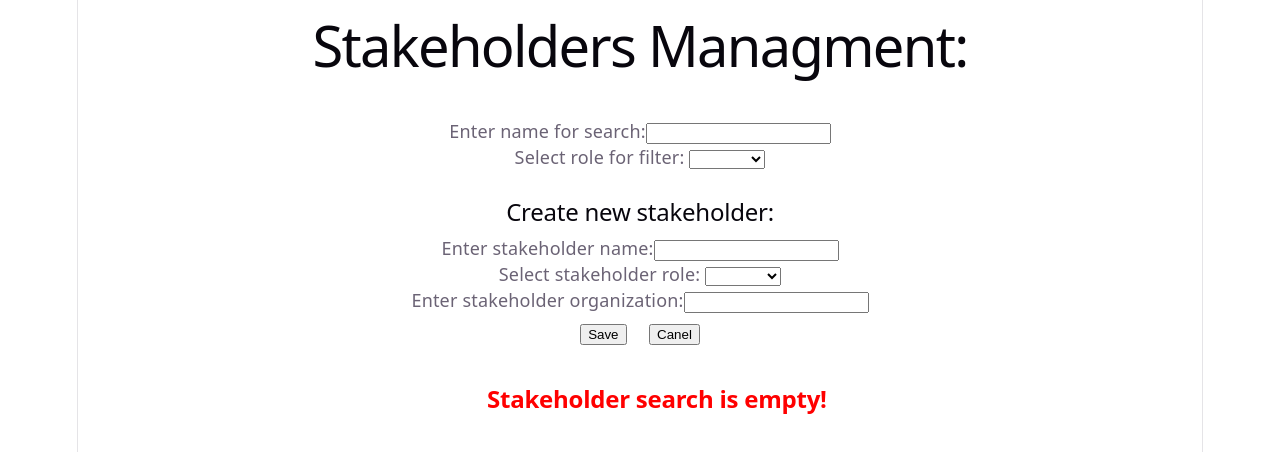
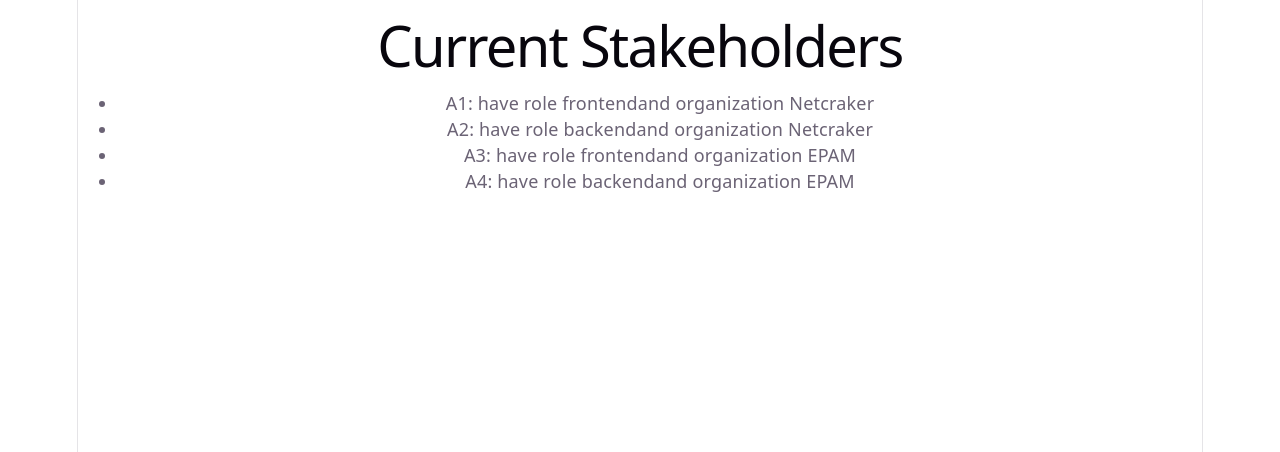
Before and after one commit to Igorstar23/igor-stakeholder-onboarding, a React (Vite) app in the folder apps/react-lab/: page / in a window 1280 px wide. Shown: the top 452 px of the page. Built offline with nearby package versions, Linux system fonts and the light colour scheme.

Commit message:
feat(react): add async stakeholder loader

```diff
--- /dev/null
+++ b/apps/react-lab/public/stakeholders.json
@@ -0,0 +1,26 @@
+[
+    {
+        "id": "0",
+        "name": "A1",
+        "role": "frontend",
+        "organization": "Netcraker"
+    },
+    {
+        "id": "1",
+        "name": "A2",
+        "role": "backend",
+        "organization": "Netcraker"
+    },
+    {
+        "id": "2",
+        "name": "A3",
+        "role": "frontend",
+        "organization": "EPAM"
+    },
+    {
+        "id": "3",
+        "name": "A4",
+        "role": "backend",
+        "organization": "EPAM"
+    }
+]
--- a/apps/react-lab/src/App.tsx
+++ b/apps/react-lab/src/App.tsx
@@ -1,12 +1,12 @@
 import './App.css'
-import StructuredStatePage from './modules/11-structured-state/StructuredStatePage'
+import AsyncStakeholderPage from './modules/12-effects-async/AsyncStakeholderPage'
 
 
 function App() {
   return (
     <div>
 
-      <StructuredStatePage/>
+      <AsyncStakeholderPage/>
     </div>
   )
 }
--- /dev/null
+++ b/apps/react-lab/src/modules/12-effects-async/AsyncStakeholderPage.tsx
@@ -0,0 +1,76 @@
+import { useEffect, useState } from "react";
+import type { Stakeholder } from "./type";
+
+type Status = 'idle' | 'loading' | 'success' | 'error';
+
+export default function AsyncStakeholderPage() {
+
+    const [status, setStatus] = useState('idle');
+    const [data, setData] = useState<Stakeholder[]>([]);
+    const [error, setError] = useState('');
+
+    async function load(url:string, signal:AbortSignal) {
+        setError('');
+        setStatus('loading');
+
+        try{
+            let response = await fetch(url, {signal});
+
+            if (!response.ok) throw new Error(`${response.status}`);
+
+            let jsonData:Stakeholder[] = await response.json();
+            setData(jsonData);
+            setStatus('success');
+
+        } catch(e) {
+
+            if (e instanceof Error && e.name === 'AbortError') return;
+            setError(e instanceof Error? e.message : 'Unexpected error!');
+            setStatus('error');
+        }
+    };
+
+    useEffect(()=> {
+        let aController = new AbortController();
+        load('/stakeholders.json', aController.signal);
+
+        return function cleanup() {
+            aController.abort();
+        };
+    }, []);
+
+    return (
+        <div>
+            <h1>Current Stakeholders</h1>
+            <div className="Stakeholders-list">
+                {status === 'loading' && <h2>Loading  ...</h2>}
+                {status == 'error' && (
+                        <div className="stakeholders-list-error">
+                            <h2>{error}</h2>
+                            <button type="button" onClick={()=>{
+                                let aController = new AbortController();
+                                load('/stakeholders.json', aController.signal);
+                            }}>
+                                Retry
+                            </button>
+                        </div>
+                    )
+                }
+                {status == 'success' && data.length === 0 && <h2>No stakeholders found!</h2>}
+                {status == 'success' && data.length > 0 && (
+                    <ul>
+                        {
+                            data.map((stakeholder:Stakeholder)=>(
+                                    <li key={stakeholder.id}>
+                                        {stakeholder.name}: have role {stakeholder.role}
+                                        and organization {stakeholder.organization}
+                                    </li>
+                                )
+                            )
+                        }
+                    </ul>
+                )}
+            </div>
+        </div>
+    );
+}
--- /dev/null
+++ b/apps/react-lab/src/modules/12-effects-async/type.ts
@@ -0,0 +1,6 @@
+export interface Stakeholder {
+    id: string;
+    name: string;
+    role: string;
+    organization: string;
+};
```
